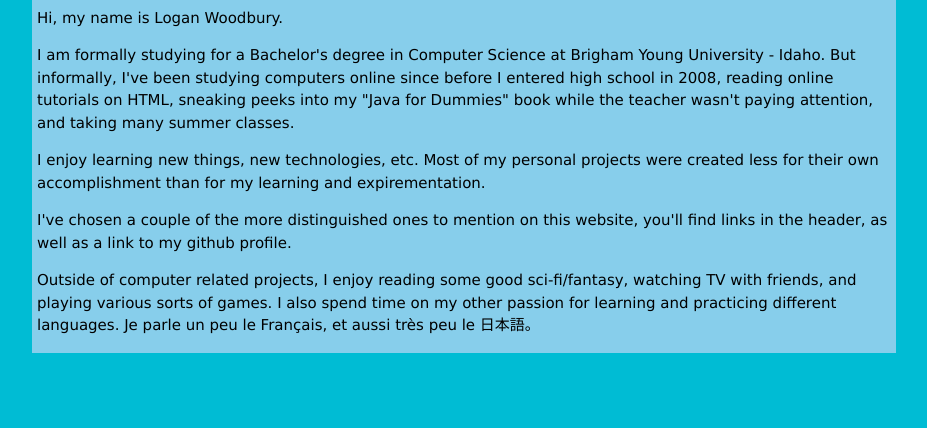
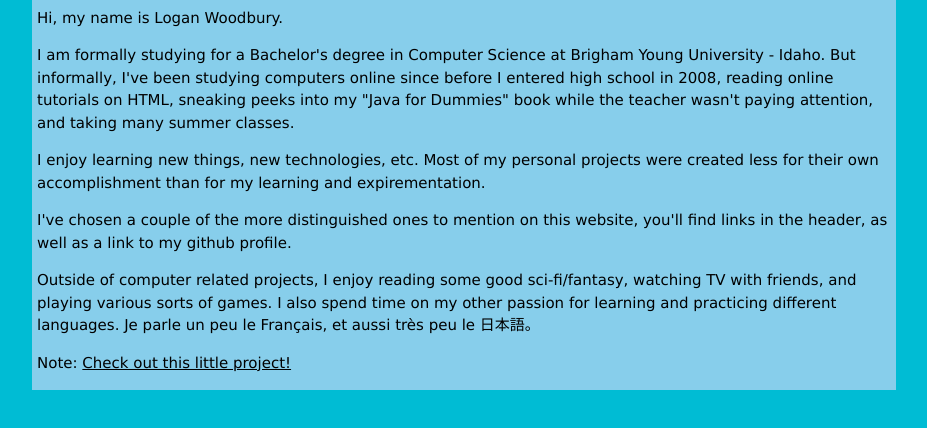
Before and after one commit to Testare/Testare.github.io, a plain HTML site: page index.html in a window 1280 px wide. Shown: the part 122-550 px from the top of the page, without its empty margins (176-1103 px from the left). Drawn offline with nearby package versions, Linux system fonts and the light colour scheme.

Commit message:
added link to project in homepage

```diff
--- a/index.html
+++ b/index.html
@@ -42,6 +42,7 @@
                     learning and practicing different languages. Je parle un peu le Français, et aussi très peu le 日本語。
 
                 </p>
+                <p>Note: <a href="smashsite/index.html">Check out this little project! </a>
             </div>
         </div>
     </body>
```
